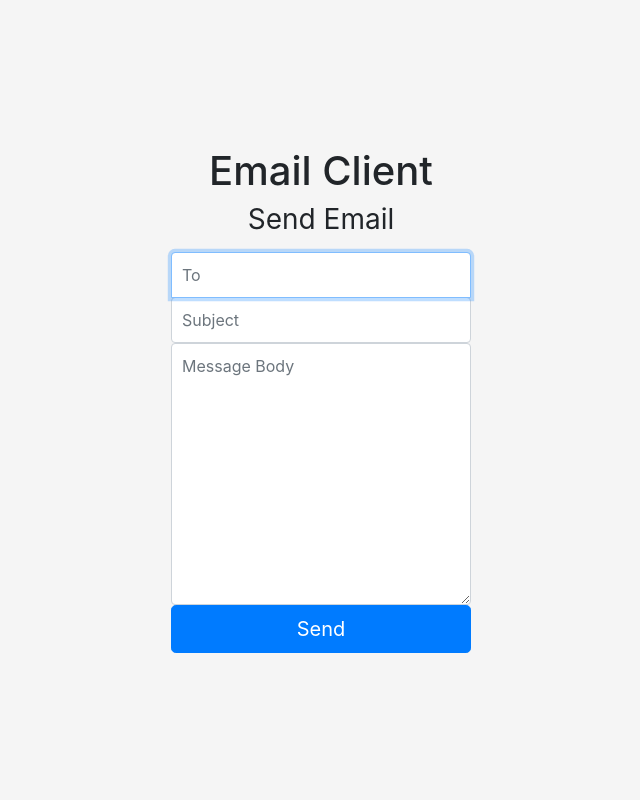
After one commit to Intro-to-SE-Lab-Fall-20/Group-2, a Flask app: template WebApp/templates/sendmail.html in a window 1280 px wide. The commit adds this page. Shown: the whole page, without its empty margins (319-959 px from the left). Run offline with Flask 2, Linux system fonts and the light colour scheme; the template is opened without the code that fills it, so the values that code supplies are empty; some libraries are stand-ins or nearby versions.

Commit message:
Add files via upload

```diff
--- a/WebApp/templates/inbox.html
+++ b/WebApp/templates/inbox.html
@@ -1,6 +1,7 @@
 <!doctype html>
 <html lang="en">
   <head>
+
     <meta charset="utf-8">
     <meta name="viewport" content="width=device-width, initial-scale=1, shrink-to-fit=no">
 
@@ -48,6 +49,9 @@
 </table>
 
 <table class="table">
+  <form action="sendmail">
+      <button class="btn btn-lg btn-primary btn-block" type="submit">Send mail</button>
+    </form>
     </div>
   </body>
 </html>
--- /dev/null
+++ b/WebApp/templates/sendmail.html
@@ -0,0 +1,30 @@
+<!DOCTYPE html>
+<html lang="en">
+  <head>
+    <meta charset="utf-8">
+    <meta name="viewport" content="width=device-width, initial-scale=1, shrink-to-fit=no">
+
+    <title>Email Client</title>
+
+    <!-- Bootstrap core CSS -->
+    <link rel="stylesheet" href="https://stackpath.bootstrapcdn.com/bootstrap/4.5.2/css/bootstrap.min.css" integrity="sha384-JcKb8q3iqJ61gNV9KGb8thSsNjpSL0n8PARn9HuZOnIxN0hoP+VmmDGMN5t9UJ0Z" crossorigin="anonymous">
+
+    <link rel="stylesheet" type= "text/css" href= "{{ url_for('static',filename='styles/styles.css') }}">
+
+
+  </head>
+  <body class="text-center">
+
+    <form class="form-signin" method="POST">
+      <h1>Email Client</h1>
+      <h1 class="h3 mb-3 font-weight-normal">Send Email</h1>
+      <label for="sendto" class="sr-only">To:</label>
+      <input type="email" name= "toemail" id="sendto" class="form-control" placeholder="To" required autofocus>
+      <label for="subject" class="sr-only">Subject</label>
+      <input type="text" name="subject" id="subject" class="form-control" placeholder="Subject" required>
+      <label for="msgbody" class="sr-only">Message Body</label>
+      <textarea name="msgbody" id="msgbody" class="form-control" placeholder="Message Body" required rows=10 cols=10></textarea>
+      <button class="btn btn-lg btn-primary btn-block" type="submit">Send</button></button>
+  </form>
+</body>
+</html>
```
Also changed, not shown: WebApp/templates/login.html (+5 -4 lines).
